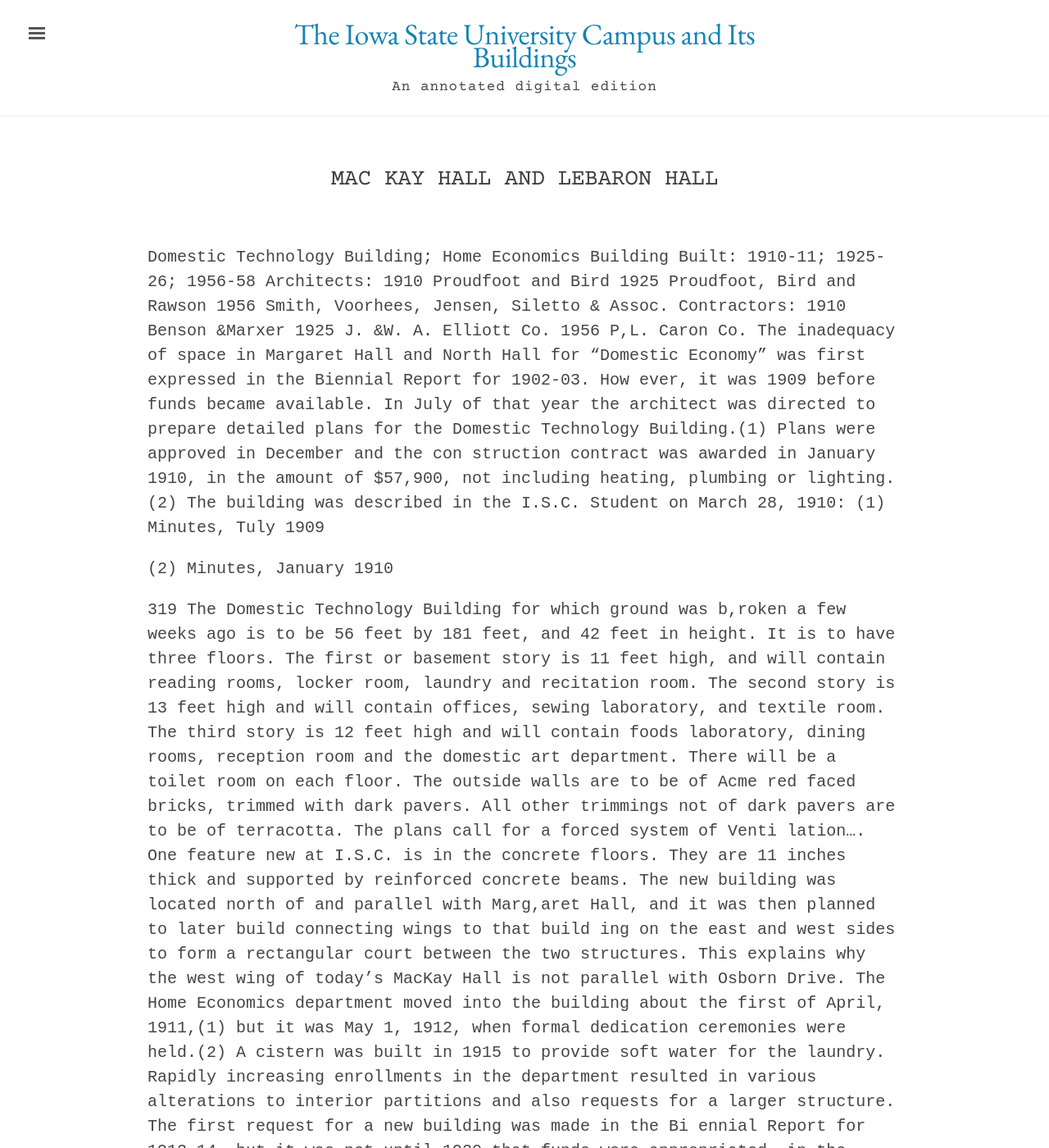
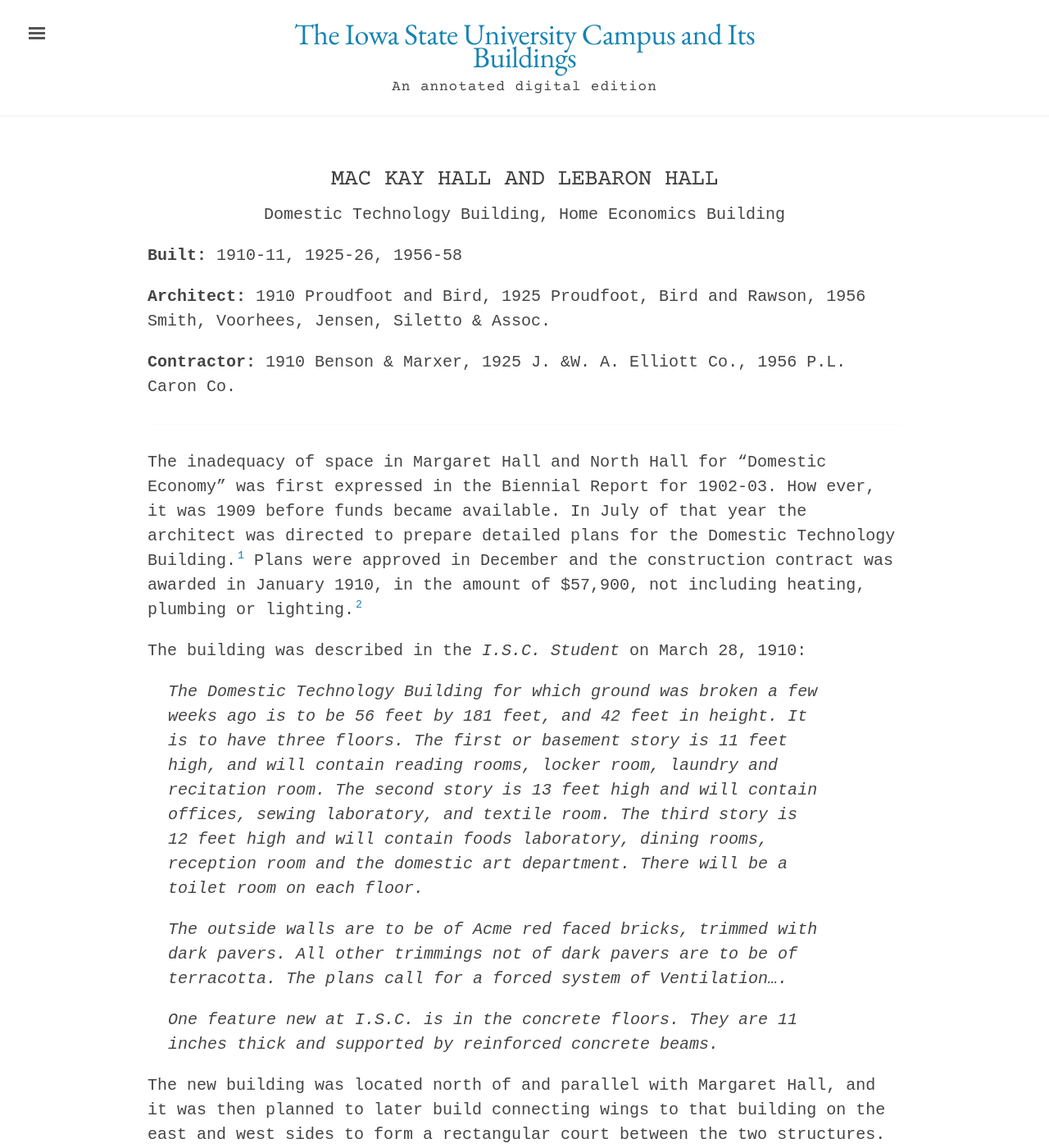
Before and after one commit to emanderson811/day-edition, a Jekyll site: the page built from _texts/buildings/131day-mackay-lebaron-hall.md, in a window 1280 px wide and 1400 px high. Shown: the whole window at 82% size. Built offline with Jekyll 4.4.1, drawn with Linux system fonts in a browser that asks for light colours; some of the changed text lies outside the part shown.

Commit message:
Update 131day-mackay-lebaron-hall.md

```diff
--- a/_texts/buildings/131day-mackay-lebaron-hall.md
+++ b/_texts/buildings/131day-mackay-lebaron-hall.md
@@ -14,50 +25,52 @@
 ---
 ---
 
-Domestic Technology Building; Home Economics Building
-Built: 1910-11; 1925-26; 1956-58
-Architects: 1910 Proudfoot and Bird
-1925 Proudfoot, Bird and Rawson
-1956 Smith, Voorhees, Jensen, Siletto & Assoc.
-Contractors: 1910 Benson &Marxer
-1925 J. &W. A. Elliott Co.
-1956 P,L. Caron Co.
-The inadequacy of space in Margaret Hall and North Hall for "Domestic Economy" was first expressed in the Biennial Report for 1902-03. How ever, it was 1909 before funds became available. In July of that year the architect was directed to prepare detailed plans for the Domestic Technology Building.(1) Plans were approved in December and the con struction contract was awarded in January 1910, in the amount of $57,900, not including heating, plumbing or lighting.(2)
-The building was described in the I.S.C. Student on March 28, 1910:
-(1)
-Minutes, Tuly 1909
+The inadequacy of space in Margaret Hall and North Hall for "Domestic Economy" was first expressed in the Biennial Report for 1902-03. How ever, it was 1909 before funds became available. In July of that year the architect was directed to prepare detailed plans for the Domestic Technology Building.[^fn1] Plans were approved in December and the construction contract was awarded in January 1910, in the amount of $57,900, not including heating, plumbing or lighting.[^fn2]
 
-(2)
-Minutes, January 1910
+The building was described in the *I.S.C. Student* on March 28, 1910:
 
+[^fn1]: Minutes, Tuly 1909
 
-319
-The Domestic Technology Building for which ground was b,roken a few weeks ago is to be 56 feet by 181 feet, and 42 feet in height. It is to have three floors. The first or basement story is 11 feet high, and will contain reading rooms, locker room, laundry and recitation room. The second story is 13 feet high and will contain offices, sewing laboratory, and textile room. The third story is 12 feet high and will contain foods laboratory, dining rooms, reception room and the domestic art department. There will be a toilet room on each floor.
-The outside walls are to be of Acme red faced bricks, trimmed with dark pavers. All other trimmings not of dark pavers are to be of terracotta. The plans call for a forced system of Venti
-lation....
-One feature new at I.S.C. is in the concrete floors. They are 11
-inches thick and supported by reinforced concrete beams.
-The new building was located north of and parallel with Marg,aret Hall, and it was then planned to later build connecting wings to that build ing on the east and west sides to form a rectangular court between the two structures. This explains why the west wing of today's MacKay Hall is not parallel with Osborn Drive.
-The Home Economics department moved into the building about the first of April, 1911,(1) but it was May 1, 1912, when formal dedication ceremonies were held.(2)
+[^fn2]: Minutes, January 1910
+
+>The Domestic Technology Building for which ground was broken a few weeks ago is to be 56 feet by 181 feet, and 42 feet in height. It is to have three floors. The first or basement story is 11 feet high, and will contain reading rooms, locker room, laundry and recitation room. The second story is 13 feet high and will contain offices, sewing laboratory, and textile room. The third story is 12 feet high and will contain foods laboratory, dining rooms, reception room and the domestic art department. There will be a toilet room on each floor.
+>
+>The outside walls are to be of Acme red faced bricks, trimmed with dark pavers. All other trimmings not of dark pavers are to be of terracotta. The plans call for a forced system of Ventilation....
+>
+>One feature new at I.S.C. is in the concrete floors. They are 11 inches thick and supported by reinforced concrete beams.
+
+The new building was located north of and parallel with Margaret Hall, and it was then planned to later build connecting wings to that building on the east and west sides to form a rectangular court between the two structures. This explains why the west wing of today's MacKay Hall is not parallel with Osborn Drive.
+
+The Home Economics department moved into the building about the first of April, 1911,[^fn3] but it was May 1, 1912, when formal dedication ceremonies were held.[^fn4]
+
 A cistern was built in 1915 to provide soft water for the laundry.
-Rapidly increasing enrollments in the department resulted in various alterations to interior partitions and also requests for a larger structure. The first request for a new building was made in the Bi ennial Report for 1912-14, but it was not until 1920 that funds were appropriated, in the amount of $110,000 for an addition. However, this amount was inadequate for the size and kind of structure contemplated. A temporary frame building (See Field House-P.E.W.) was erected west of the Home Economics Building to partially provide space for the ex panding department.(3)
 
-Funds in the amount of $500,000 were made available in late 1923(4) and
-(1)  ISC Student, April 3,  1911
-(2)  ISC  Student, April 30,  1912 and Minutes, May 1912
-(3)  Minutes, April 13,  1920
-(4)  Minutes,  October 23,  1923
+Rapidly increasing enrollments in the department resulted in various alterations to interior partitions and also requests for a larger structure. The first request for a new building was made in the Biennial Report for 1912-14, but it was not until 1920 that funds were appropriated, in the amount of $110,000 for an addition. However, this amount was inadequate for the size and kind of structure contemplated. A temporary frame building (See Field House-P.E.W.) was erected west of the Home Economics Building to partially provide space for the expanding department.[^fn5]
 
-the architect was asked to revise his sketches accordingly. Final plans were completed and bids were received at the Dec. 10, 1924, meeting of the Board. Contracts were awarded two days later.
-The design of the new building incorporated the then existing build
-ing as its west wing with a new center section and an east wing of the same size as the west one. The new building was to be faced with limestone and the west wing would receive a matching facing over the original brick. The west wing was not parallel to the street on the north. In the new plans the central section was built parallel to the street while the east wing was set at a slight angle to make it sym metrical with the west wing. Construction began about the first of March 1925. A cornerstone laying ceremony was held on May 9. The building was completed 1ust a year later and dedication took place on June 11, 1926. The auditorium had been designated the Catherine J. MacKay Auditorium by the Board in March 1926.(1) In 1957 the building
-as a whole was given the name MacKay Hall.(2).
-An addition to the building had been considered in 1945, but it was ten years later before funding became available with a $950,000 appro priation. (3)
-Construction of the addition at the west and south of the original building began in October 1956 and was completed during the summer of
-1958. (4)
+Funds in the amount of $500,000 were made available in late 1923[^fn6] and the architect was asked to revise his sketches accordingly. Final plans were completed and bids were received at the Dec. 10, 1924, meeting of the Board. Contracts were awarded two days later.
+
+[^fn3]:  ISC Student, April 3,  1911
+
+[^fn4]:  ISC  Student, April 30,  1912 and Minutes, May 1912
+
+[^fn5]:  Minutes, April 13,  1920
+
+[^fn6]:  Minutes,  October 23,  1923
+
+The design of the new building incorporated the then existing building as its west wing with a new center section and an east wing of the same size as the west one. The new building was to be faced with limestone and the west wing would receive a matching facing over the original brick. The west wing was not parallel to the street on the north. In the new plans the central section was built parallel to the street while the east wing was set at a slight angle to make it symmetrical with the west wing. Construction began about the first of March 1925. A cornerstone laying ceremony was held on May 9. The building was completed 1ust a year later and dedication took place on June 11, 1926. The auditorium had been designated the Catherine J. MacKay Auditorium by the Board in March 1926.[^fn7] In 1957 the building as a whole was given the name MacKay Hall.[^fn8].
+
+An addition to the building had been considered in 1945, but it was ten years later before funding became available with a $950,000 appropriation. [^fn9]
+
+Construction of the addition at the west and south of the original building began in October 1956 and was completed during the summer of 1958.[^fn10]
+
 Various remodelings have occurred in the building over the years.
+
 The 1956-58 addition was named LeBaron Hall in 1975.
-(1)  Iowa State Student, March 15,  1926
-(2)  Minutes, September 12-13,  1957
-(3)  Minutes, May 12-13,  1955
-(4)  Iowa State Daily,  October 25,  1956
+
+[^fn7]:  Iowa State Student, March 15,  1926
+
+[^fn8]:  Minutes, September 12-13,  1957
+
+[^fn9]:  Minutes, May 12-13,  1955
+
+[^fn10]:  Iowa State Daily,  October 25,  1956
```
Also changed, not shown: other parts of _texts/buildings/131day-mackay-lebaron-hall.md (+11 -0 lines).
